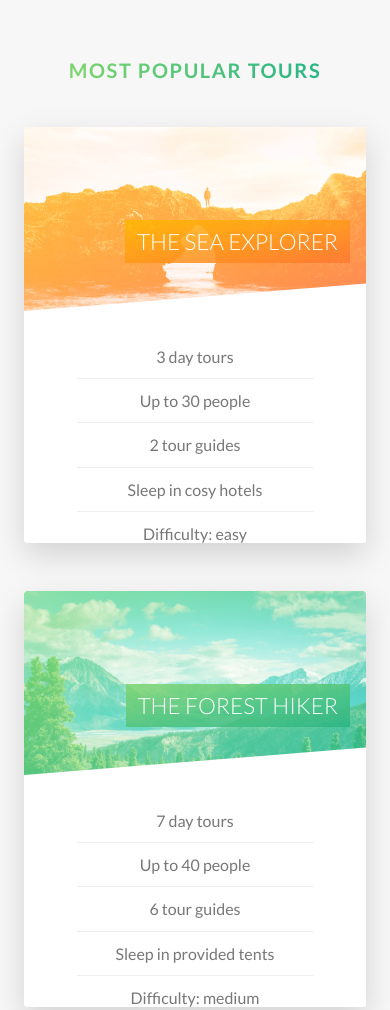
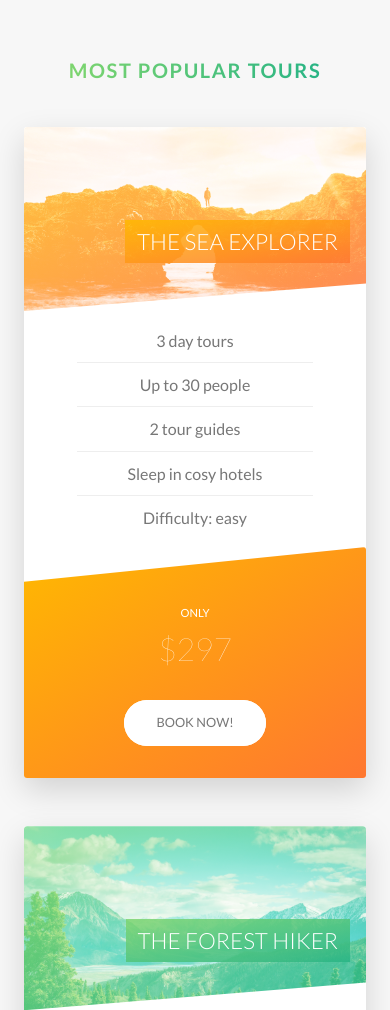
Before and after one commit to AniaPr/natours, a website: page index.html in a window 390 px wide. Shown: the part 2487-3497 px from the top of the page. Drawn offline with Linux system fonts and the light colour scheme.

Commit message:
add media queries for tours, stories and booking sections

```diff
--- a/sass/components/_card.scss
+++ b/sass/components/_card.scss
@@ -177,4 +177,48 @@
     font-size: 6rem;
     font-weight: 100;
   }
+
+  @include respond(tab-port) {
+    height: auto;
+    border-radius: 3px;
+    background-color: $color-white;
+    box-shadow: 0 1.5rem 4rem rgba($color-black, 0.15);
+
+    &__side {
+      height: auto;
+      position: relative;
+      box-shadow: none;
+
+      &--back {
+        transform: rotateY(0);
+        clip-path: polygon(0 15%, 100% 0, 100% 100%, 0% 100%);
+      }
+    }
+
+    &:hover &__side--front {
+      transform: rotateY(0);
+    }
+
+    &__details {
+      padding: 1rem 3rem;
+    }
+
+    // FRONT SIDE STYLING
+    &__cta {
+      position: relative;
+      top: 0%;
+      left: 0;
+      transform: translate(0);
+      width: 100%;
+      padding: 7rem 4rem 4rem 4rem;
+    }
+
+    &__price-box {
+      margin-bottom: 3rem;
+    }
+
+    &__price-value {
+      font-size: 4rem;
+    }
+  }
 }
--- a/sass/components/_form.scss
+++ b/sass/components/_form.scss
@@ -29,6 +29,10 @@
     &::-webkit-input-placeholder {
       color: $color-grey-dark-2;
     }
+
+    @include respond(tab-port) {
+      width: 100%;
+    }
   }
 
   &__label {
@@ -50,6 +54,11 @@
     width: 49%;
     display: inline-block;
     margin-bottom: 4rem;
+
+    @include respond(tab-port) {
+      width: 100%;
+      margin-bottom: 2rem;
+    }
   }
 
   &__radio-input {
--- a/sass/components/_story.scss
+++ b/sass/components/_story.scss
@@ -10,6 +10,16 @@
   transform: skewX(-12deg);
   position: relative;
 
+  @include respond(tab-port) {
+    width: 100%;
+    padding: 4rem;
+    padding-left: 7rem;
+  }
+
+  @include respond(phone) {
+    transform: skewX(0);
+  }
+
   &__shape {
     width: 15rem;
     height: 15rem;
@@ -17,6 +27,10 @@
     shape-outside: circle(50% at 50% 50%);
     clip-path: circle(50% at 50% 50%);
     transform: translate(-3rem) skewX(12deg);
+
+    @include respond(phone) {
+      transform: translateX(-3rem) skewX(0);
+    }
   }
 
   &__img {
@@ -28,6 +42,10 @@
 
   &__text {
     transform: skewX(12deg);
+
+    @include respond(phone) {
+      transform: skewX(0);
+    }
   }
 
   &__caption {
--- a/sass/pages/_home.scss
+++ b/sass/pages/_home.scss
@@ -55,6 +55,10 @@
     $color-primary-light,
     $color-primary-dark
   );
+
+  @include respond(tab-port) {
+    padding: 10rem 0;
+  }
 }
 
 .book {
@@ -68,10 +72,36 @@
   border-radius: 3px;
   box-shadow: 0 1.5rem 4rem rgba($color-black, 0.2);
 
-  height: 50rem;
+  @include respond(tab-land) {
+    background-image: linear-gradient(
+        105deg,
+        rgba($color-white, 0.9) 0%,
+        rgba($color-white, 0.9) 65%,
+        transparent 65%
+      ),
+      url(../img/nat-10.jpg);
+    background-size: cover;
+  }
+
+  @include respond(tab-port) {
+    background-image: linear-gradient(
+        to right,
+        rgba($color-white, 0.9) 0%,
+        rgba($color-white, 0.9) 100%
+      ),
+      url(../img/nat-10.jpg);
+  }
 
   &__form {
     width: 50%;
     padding: 6rem;
+
+    @include respond(tab-land) {
+      width: 65%;
+    }
+
+    @include respond(tab-port) {
+      width: 100%;
+    }
   }
 }
```
Also changed, not shown: css/style.css.
